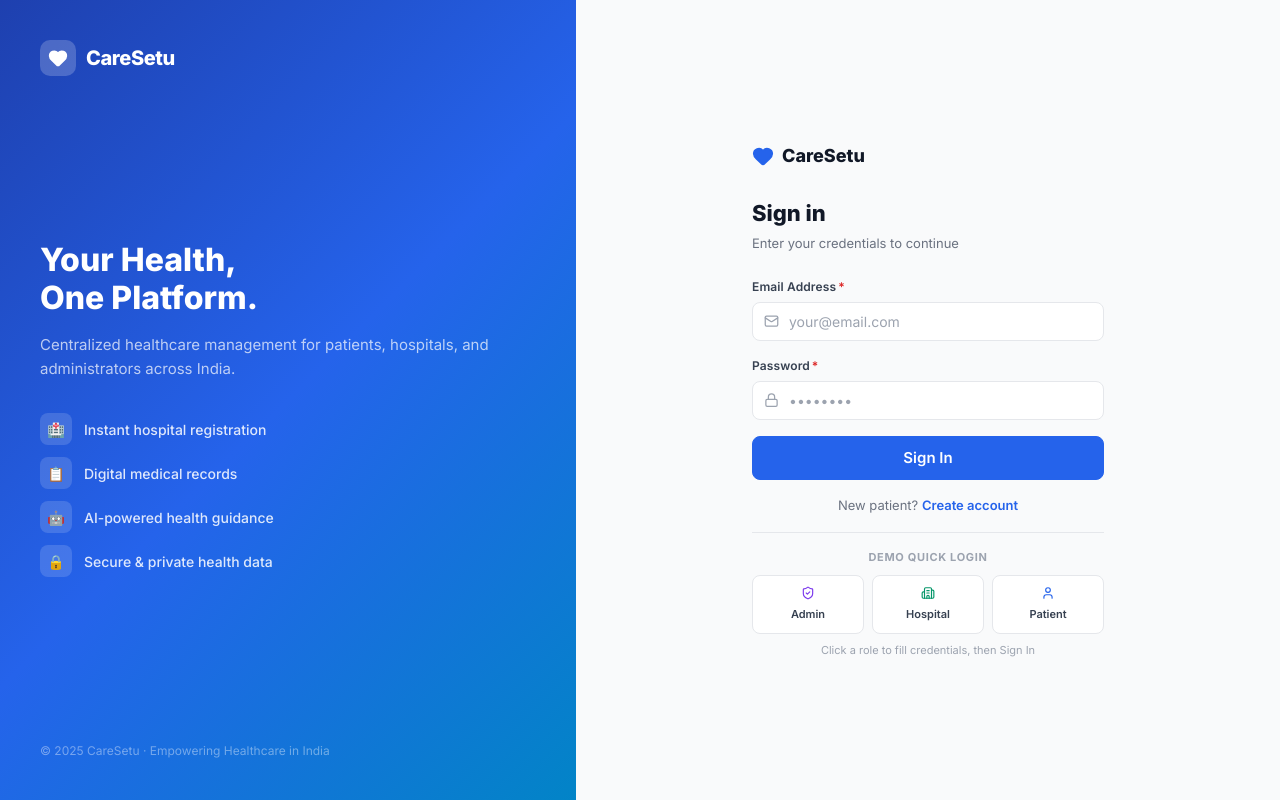
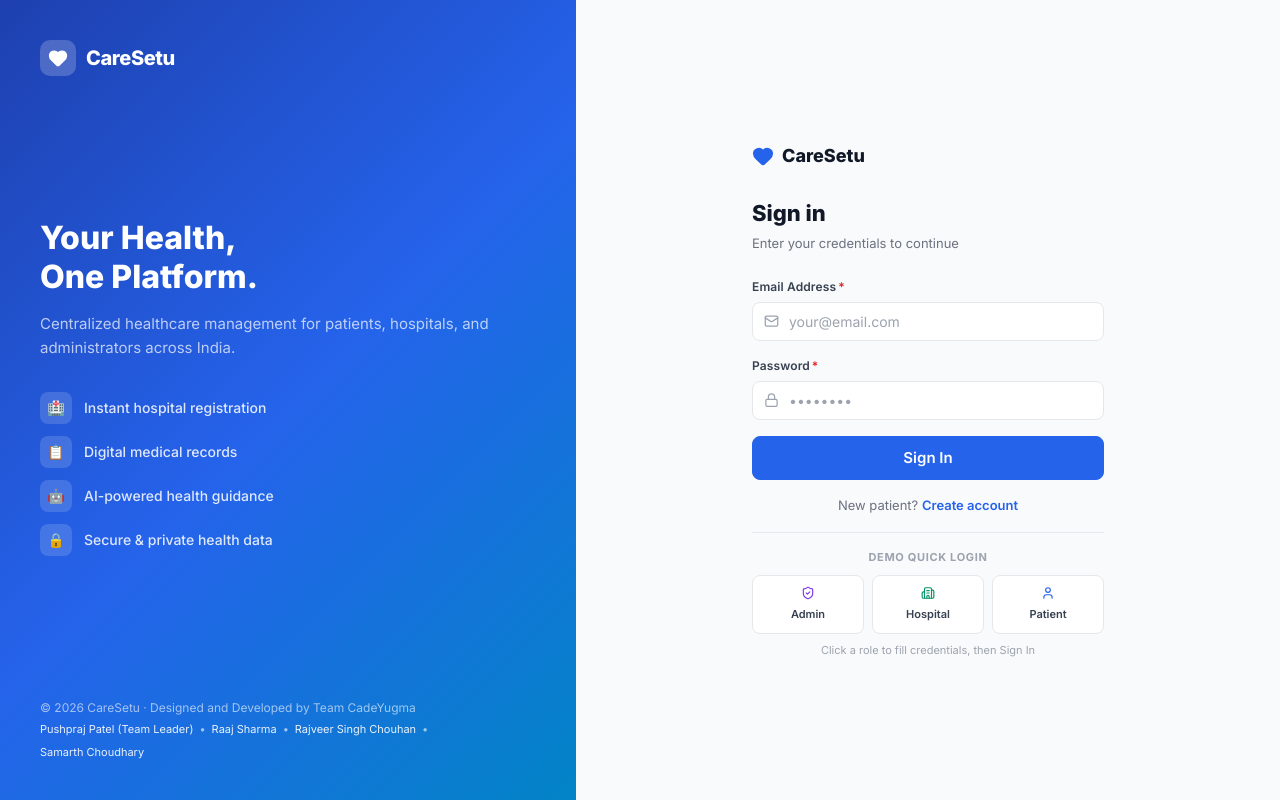
Before and after one commit to patelpushpraj35-cell/Care_Setu, a React (Vite) app in the folder frontend/: page /login in a window 1280 px wide. Built offline with nearby package versions, Linux system fonts and the light colour scheme; no server answers.

Commit message:
feat: add team cadeyugma credits and linkedin profiles to login and sidebar

```diff
--- a/frontend/src/components/layout/Sidebar.jsx
+++ b/frontend/src/components/layout/Sidebar.jsx
@@ -91,6 +91,22 @@ const Sidebar = ({ onClose }) => {
         ))}
       </nav>
 
+      {/* ── Credits ── */}
+      <div style={{ padding: '.75rem .625rem', borderTop: '1px solid var(--border)' }}>
+        <p style={{ fontSize: '.625rem', fontWeight: 600, color: 'var(--text-faint)', marginBottom: '.25rem' }}>
+          Designed and Developed by Team CadeYugma
+        </p>
+        <div style={{ display: 'flex', flexWrap: 'wrap', gap: '.25rem', fontSize: '.625rem' }}>
+          <a href="https://www.linkedin.com/in/pushpraj-patel-16a2843b4/" target="_blank" rel="noopener noreferrer" style={{ color: 'var(--accent)', textDecoration: 'none' }} className="hover:underline">Pushpraj Patel</a>
+          <span style={{ color: 'var(--text-faint)' }}>•</span>
+          <a href="https://www.linkedin.com/in/raaj-sharma-7a207b243/" target="_blank" rel="noopener noreferrer" style={{ color: 'var(--accent)', textDecoration: 'none' }} className="hover:underline">Raaj Sharma</a>
+          <span style={{ color: 'var(--text-faint)' }}>•</span>
+          <a href="https://www.linkedin.com/in/rajveer-singh-chouhan-a92a713b4/" target="_blank" rel="noopener noreferrer" style={{ color: 'var(--accent)', textDecoration: 'none' }} className="hover:underline">Rajveer Singh</a>
+          <span style={{ color: 'var(--text-faint)' }}>•</span>
+          <a href="https://www.linkedin.com/in/samarth-choudhary-59203133a/" target="_blank" rel="noopener noreferrer" style={{ color: 'var(--accent)', textDecoration: 'none' }} className="hover:underline">Samarth Choudhary</a>
+        </div>
+      </div>
+
       {/* ── Logout ── */}
       <div style={{ padding: '.625rem', borderTop: '1px solid var(--border)' }}>
         <button
--- a/frontend/src/pages/auth/LoginPage.jsx
+++ b/frontend/src/pages/auth/LoginPage.jsx
@@ -83,7 +83,18 @@ const LoginPage = () => {
           </div>
         </div>
 
-        <p style={{ color: 'rgba(255,255,255,.4)', fontSize: '.75rem' }}>© 2025 CareSetu · Empowering Healthcare in India</p>
+        <div style={{ color: 'rgba(255,255,255,.6)', fontSize: '.75rem', lineHeight: 1.5 }}>
+          <p style={{ marginBottom: '.25rem' }}>© 2026 CareSetu · Designed and Developed by Team CadeYugma</p>
+          <div style={{ display: 'flex', flexWrap: 'wrap', gap: '.375rem', fontSize: '.6875rem' }}>
+            <a href="https://www.linkedin.com/in/pushpraj-patel-16a2843b4/" target="_blank" rel="noopener noreferrer" style={{ color: 'rgba(255,255,255,.9)', textDecoration: 'none' }} className="hover:underline">Pushpraj Patel (Team Leader)</a>
+            <span>•</span>
+            <a href="https://www.linkedin.com/in/raaj-sharma-7a207b243/" target="_blank" rel="noopener noreferrer" style={{ color: 'rgba(255,255,255,.9)', textDecoration: 'none' }} className="hover:underline">Raaj Sharma</a>
+            <span>•</span>
+            <a href="https://www.linkedin.com/in/rajveer-singh-chouhan-a92a713b4/" target="_blank" rel="noopener noreferrer" style={{ color: 'rgba(255,255,255,.9)', textDecoration: 'none' }} className="hover:underline">Rajveer Singh Chouhan</a>
+            <span>•</span>
+            <a href="https://www.linkedin.com/in/samarth-choudhary-59203133a/" target="_blank" rel="noopener noreferrer" style={{ color: 'rgba(255,255,255,.9)', textDecoration: 'none' }} className="hover:underline">Samarth Choudhary</a>
+          </div>
+        </div>
       </div>
 
       {/* ── Right Panel ────────────────────────────── */}
```
